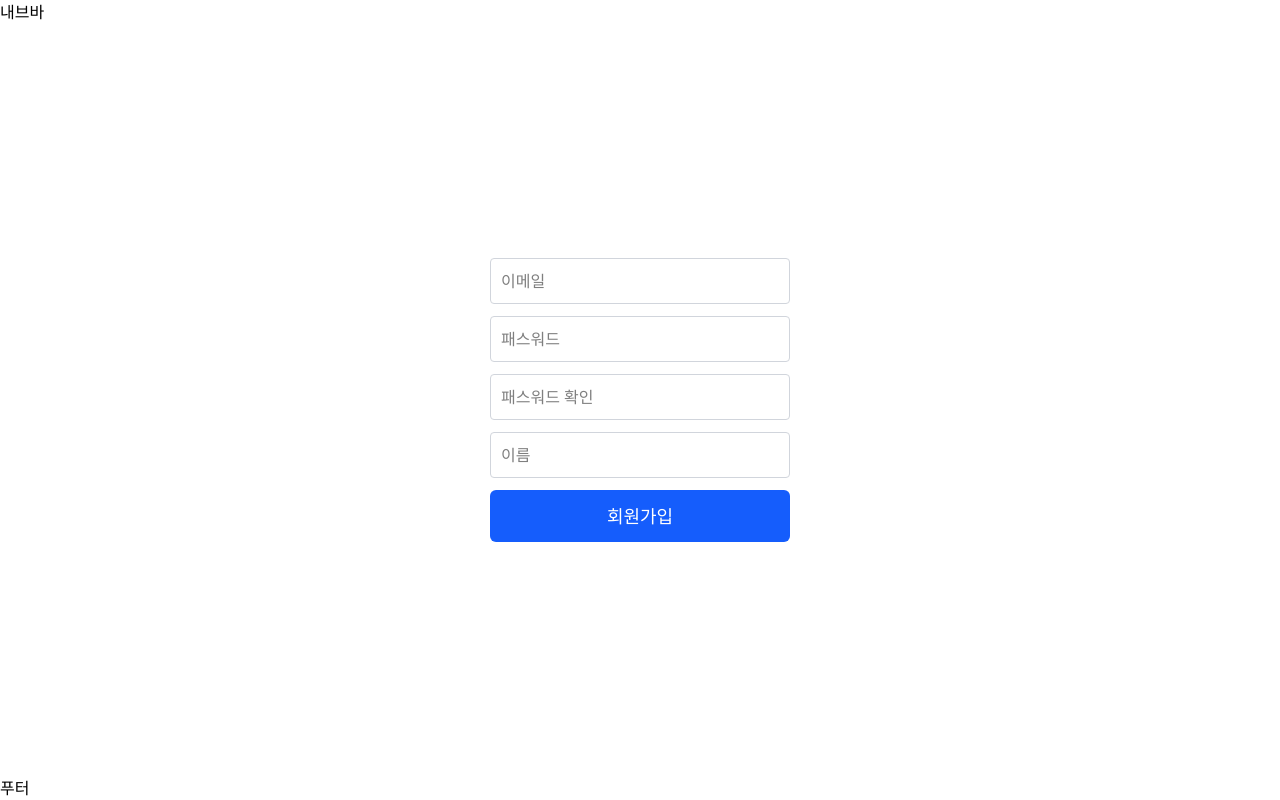
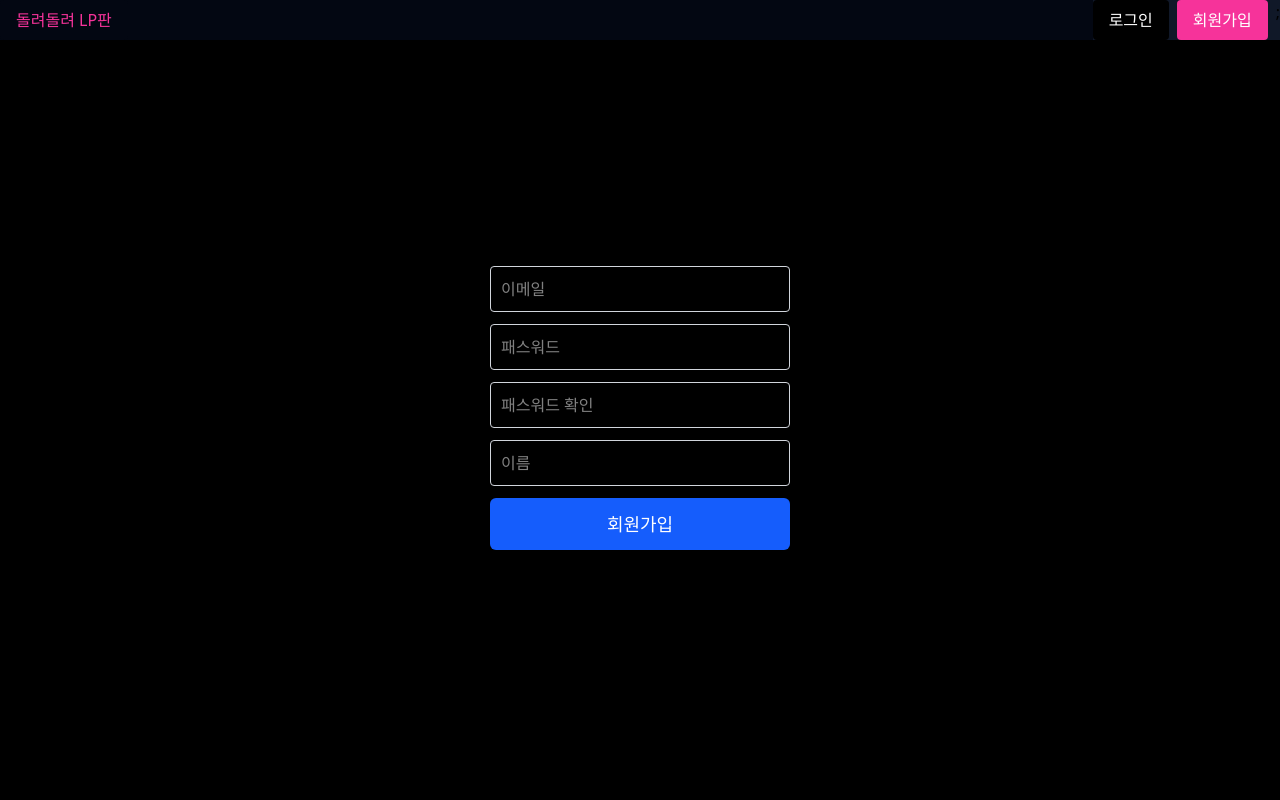
Before and after one commit to hairyung2002/UMC-Study, a React (Vite) app: page /signup in a window 1280 px wide. Built offline with nearby package versions, Linux system fonts and the light colour scheme; no server answers.

Commit message:
FEAT:styling

```diff
--- /dev/null
+++ b/src/components/Navbar.tsx
@@ -0,0 +1,40 @@
+import { Link, NavLink, useNavigate, useParams } from "react-router-dom";
+import { useLocalStorage } from "../hooks/useLocalStorage";
+import { LOCAL_STORAGE_KEY } from "../constants/key";
+import { useAuth } from "../context/AuthContext";
+
+export const Navbar = () => {
+    const { accessToken } = useAuth();
+    const navigate = useNavigate();
+    const { logout } = useAuth();
+
+    const handleLogout = async() => {
+        await logout();
+        navigate("/");
+    }
+
+    return (
+        <div className="flex justify-between items-center w-full bg-gray-950">
+            <div>
+                <button className="px-4 py-2 bg-gray-950 text-pink-500 rounded cursor-pointer hover: whitespace-break-spaces"
+                onClick={() => {navigate('/')}}>돌려돌려 LP판</button>
+            </div>
+
+            <div className="flex gap-2 bg-gray-900">
+                {!accessToken ?
+                    <>
+                        <button className="px-4 py-2 bg-black text-white rounded cursor-pointer hover:bg-gray-800"
+                        onClick={() => {navigate('/login')}}>로그인</button>
+                        <button className="px-4 py-2 bg-pink-500 text-white rounded cursor-pointer hover:bg-pink-300"
+                        onClick={() => {navigate('/signup')}}>회원가입</button>
+                    </> :
+                    <>
+                        <button className="px-4 py-2 bg-black text-white rounded">마이페이지</button>
+                        <button className='cursor-pointer bg-blue-300 rounded-sm p-4 hover:scale-90' onClick={handleLogout}>로그아웃</button>
+                    </>};
+
+
+            </div>
+        </div>
+    );
+};
--- a/src/layouts/HomeLayout.tsx
+++ b/src/layouts/HomeLayout.tsx
@@ -1,13 +1,14 @@
 import { Outlet } from "react-router-dom";
+import { Navbar } from "../components/Navbar";
 
 const HomeLayout = () => {
     return (
         <div className="h-dvh flex flex-col">
-            <nav>내브바</nav>
-            <main className="flex-1">
+            <Navbar />
+            <main className="flex-1 bg-black">
                 <Outlet />
             </main>
-            <footer>푸터</footer>
+            <footer className="bg-black">푸터</footer>
         </div>
     );
 }
--- a/src/layouts/ProtectedLayout.tsx
+++ b/src/layouts/ProtectedLayout.tsx
@@ -1,5 +1,6 @@
 import { Navigate, Outlet } from "react-router-dom";
 import { useAuth } from "../context/AuthContext"
+import { Navbar } from "../components/Navbar";
 
 const ProtectedLayout = () => {
     const {accessToken} = useAuth();
@@ -7,8 +8,15 @@ const ProtectedLayout = () => {
     if (!accessToken){
         return <Navigate to={'/login'} replace/>
     }
-
-    return <Outlet/>
+    return (
+        <div className="h-dvh flex flex-col">
+            <Navbar />
+            <main className="flex-1 bg-black">
+                <Outlet />
+            </main>
+            <footer className="bg-black">푸터</footer>
+        </div>
+    );
 };
 
 export default ProtectedLayout;
--- a/src/pages/LoginPage.tsx
+++ b/src/pages/LoginPage.tsx
@@ -1,10 +1,18 @@
-import { useState } from "react";
+import { useEffect, useState } from "react";
 import useForm from "../hooks/useForm";
 import { UserSigninInformation, validateSignin } from "../utils/validate";
 import { useAuth } from "../context/AuthContext";
+import { useNavigate } from "react-router-dom";
 
 const LoginPage = () => {
-    const {login} = useAuth();
+    const {login, accessToken} = useAuth();
+    const navigate = useNavigate();
+
+    useEffect(()=>{
+        if (accessToken) {
+            navigate('/');
+        }
+    })
 
     const {values, errors, touched, getInputProps} = useForm<UserSigninInformation>({
         initialValue: {
@@ -33,7 +41,7 @@ const LoginPage = () => {
                 <input
                     {...getInputProps("email")}
                     name="email"
-                    className={`border border-[#ccc] w-[300px] p-[10px] focus:border-[#807bff] rounded-sm
+                    className={`bg-black border border-[#ccc] w-[300px] p-[10px] focus:border-[#807bff] rounded-sm text-white
                         ${errors?.email && touched?.email ? "border-red-500 bg-red-200" : "border-gray-300"}`}
                     type={"email"}
                     placeholder={"이메일"}
@@ -44,7 +52,7 @@ const LoginPage = () => {
                 <input
                     {...getInputProps("password")}
                     name="password"
-                    className={`border border-[#ccc] w-[300px] p-[10px] focus:border-[#807bff] rounded-sm
+                    className={`border border-[#ccc] w-[300px] p-[10px] focus:border-[#807bff] rounded-sm bg-black text-white
                         ${errors?.password && touched?.password ? "border-red-500 bg-red-200" : "border-gray-300"}`}
                     type={"password"}
                     placeholder={"패스워드"}
@@ -52,11 +60,13 @@ const LoginPage = () => {
                 {errors?.password && touched?.password && (
                     <div className="text-red-500 text-sm">{errors.password}</div>
                 )}
-                <button type="button" onClick={handleSubmit} disabled={isDisabled} className="w-full bg-blue-600 text-white py-3 rounded-md text-lg font-medum hover:bg-blue-700 transition-colors cursor-pointer disabled:bg-gray-300">
+                <button type="button" onClick={handleSubmit} disabled={isDisabled} className="w-full bg-pink-600 text-white py-3 rounded-md
+                text-lg font-medum hover:bg-blue-700 transition-colors cursor-pointer disabled:bg-gray-300">
                     로그인
                 </button>
 
-                <button type="button" onClick={handleGoogleLogin} className="w-full bg-blue-600 text-white py-3 rounded-md text-lg font-medum hover:bg-blue-700 transition-colors cursor-pointer disabled:bg-gray-300">
+                <button type="button" onClick={handleGoogleLogin} className="w-full bg-pink-600 text-white py-3 rounded-md
+                text-lg font-medum hover:bg-blue-700 transition-colors cursor-pointer disabled:bg-gray-300">
                     <div className="flex items-center justify-center gap-4">
                         <img src={"/public/images/GoogleLogo.png"} alt="Google Logo Image" width={'30'}/>
                         <span>구글 로그인</span>
--- a/src/pages/MyPage.tsx
+++ b/src/pages/MyPage.tsx
@@ -30,7 +30,7 @@ const MyPage = () => {
 
 
     return (
-        <div>
+        <div className='text-white items-center justify-center min-h-screen flex flex-col'>
             <h1>{data?.data.name}님 환영합니다.</h1>
             <img src={data?.data.avatar as string} alt={"구글로고"}/>
             <h1>{data?.data.email}</h1>
--- a/src/pages/SignupPage.tsx
+++ b/src/pages/SignupPage.tsx
@@ -1,8 +1,10 @@
 import { zodResolver } from "@hookform/resolvers/zod";
 import { SubmitHandler, useForm } from "react-hook-form";
-import { data } from "react-router-dom";
+import { data, useNavigate } from "react-router-dom";
 import { date, z } from "zod"
 import { postSignup } from "../apis/auth";
+import { useEffect } from "react";
+import { useAuth } from "../context/AuthContext";
 
 
 const schema = z.object({
@@ -35,6 +37,15 @@ const schema = z.object({
 type FormFields = z.infer<typeof schema>;
 
 const SignupPage = () => {
+  const {accessToken} = useAuth();
+  const navigate = useNavigate();
+
+  useEffect(()=>{
+      if (accessToken) {
+          navigate('/');
+      }
+  })
+
   const { register, handleSubmit, formState: { errors, isSubmitting }, } = useForm<FormFields>({
     defaultValues: {
       name: "",
@@ -59,7 +70,7 @@ const SignupPage = () => {
       <div className="flex flex-col gap-3">
         <input
           {...register("email")}
-          className={`border border-[#ccc] w-[300px] p-[10px] focus:border-[#807bff] rounded-sm
+          className={`border border-[#ccc] w-[300px] p-[10px] focus:border-[#807bff] rounded-sm text-white bg-black
                     ${errors?.email ? "border-red-500 bg-red-200" : "border-gray-300"}`}
           type={"email"}
           placeholder={"이메일"}
@@ -69,7 +80,7 @@ const SignupPage = () => {
 
         <input
           {...register("password")}
-          className={`border border-[#ccc] w-[300px] p-[10px] focus:border-[#807bff] rounded-sm
+          className={`border border-[#ccc] w-[300px] p-[10px] focus:border-[#807bff] rounded-sm text-white bg-black
                     ${errors?.password ? "border-red-500 bg-red-200" : "border-gray-300"}`}
           type={"password"}
           placeholder={"패스워드"}
@@ -79,7 +90,7 @@ const SignupPage = () => {
 
         <input
           {...register("passwordCheck")}
-          className={`border border-[#ccc] w-[300px] p-[10px] focus:border-[#807bff] rounded-sm
+          className={`border border-[#ccc] w-[300px] p-[10px] focus:border-[#807bff] rounded-sm text-white
                     ${errors?.passwordCheck ? "border-red-500 bg-red-200" : "border-gray-300"}`}
           type={"password"}
           placeholder={"패스워드 확인"}
@@ -89,7 +100,7 @@ const SignupPage = () => {
 
         <input
           {...register("name")}
-          className={`border border-[#ccc] w-[300px] p-[10px] focus:border-[#807bff] rounded-sm
+          className={`border border-[#ccc] w-[300px] p-[10px] focus:border-[#807bff] rounded-sm text-white
                     ${errors?.name ? "border-red-500 bg-red-200" : "border-gray-300"}`}
           type={"name"}
           placeholder={"이름"}
```
